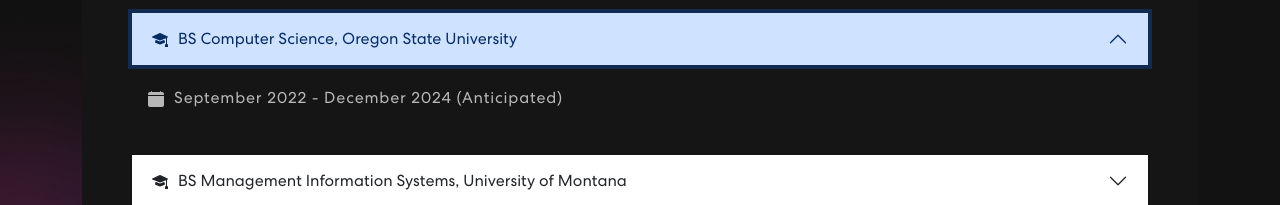
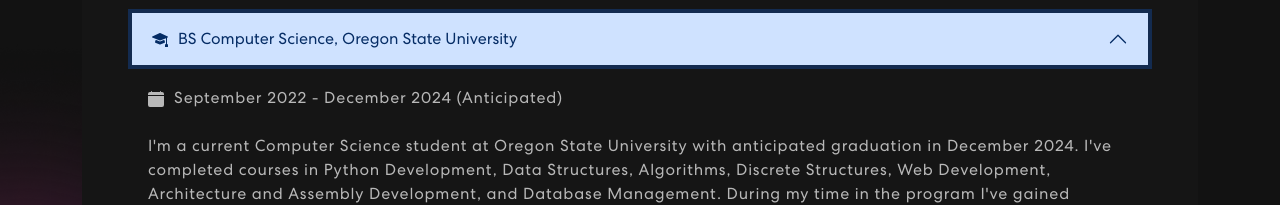
Before and after one commit to byronboots/portfolio-react, a React (Create React App) app: page / in a window 1280 px wide. Both pictures are taken after a click on the button "BS Computer Science, Oregon State University". Shown: the part 886-1091 px from the top of the page. Built offline with nearby package versions, Linux system fonts and the light colour scheme.

Commit message:
Update OSU experience

```diff
--- a/src/components/Experience.js
+++ b/src/components/Experience.js
@@ -38,6 +38,10 @@
                                     <CalendarFill className='icon'/>September 2022 - December 2024 (Anticipated)
                                         <br></br>
                                         <br></br>
+                                    I'm a current Computer Science student at Oregon State University with anticipated graduation in December 2024. I've completed courses in Python Development, Data Structures, Algorithms, Discrete Structures, Web Development, Architecture and Assembly Development, and Database Management. During my time in the program I've gained experience with Python, JavaScript, SQL and NoSQL DBs, HTML, CSS, x86 Assembly, Git, React, Flask, Bash and other technologies and frameworks.
+                                    <br></br>
+                                    <br></br>
+                                    I've also participated in sponsored Hackathons and school sponsored events to gain additional experience and apply my learned skills. Building outside of school, I've enjoyed playing around with Web Development, Security, and puzzle solving through activities such as Advent of Code.
                                     </Accordion.Body>
                             </Accordion.Item>
                             <Accordion.Item eventKey="3">
```
